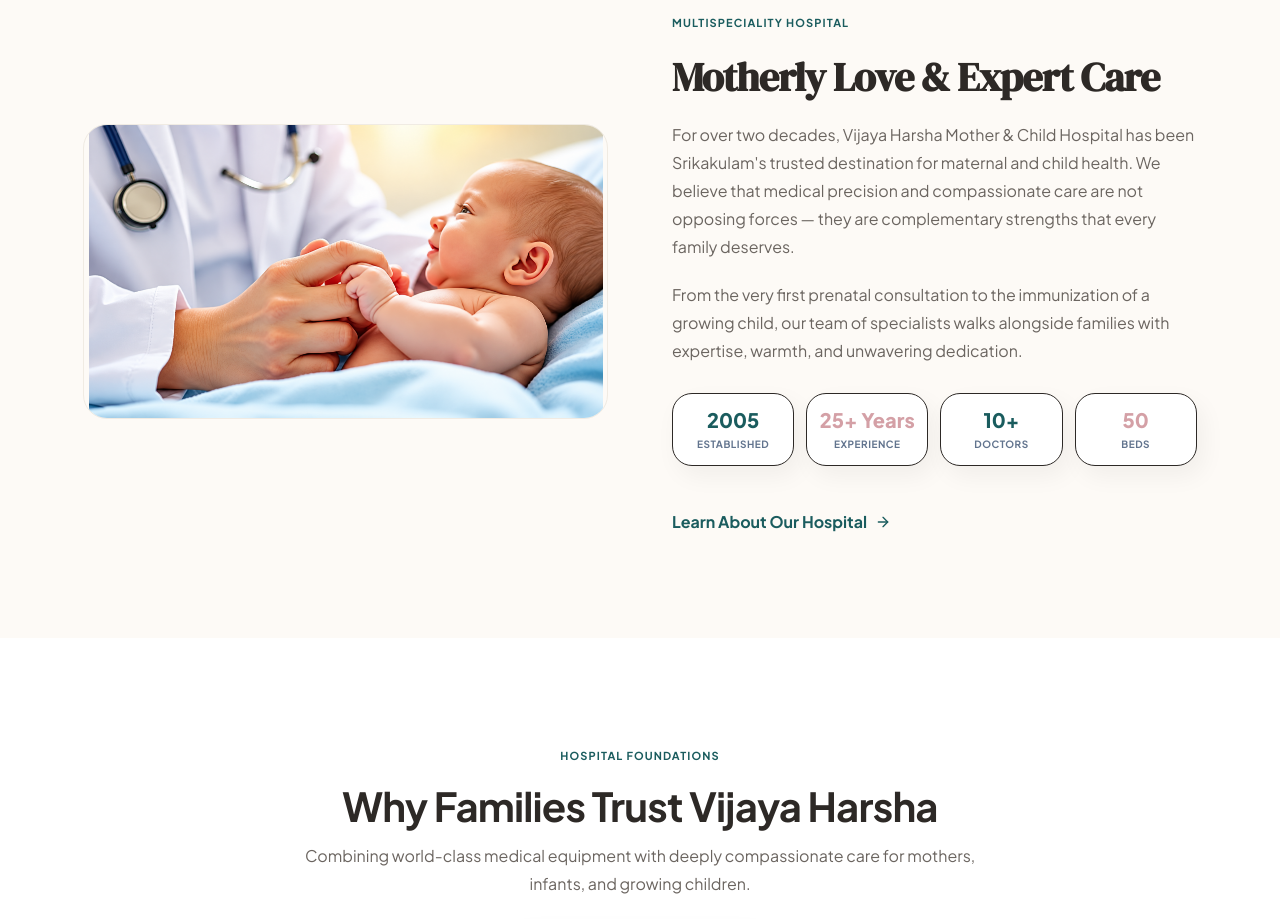
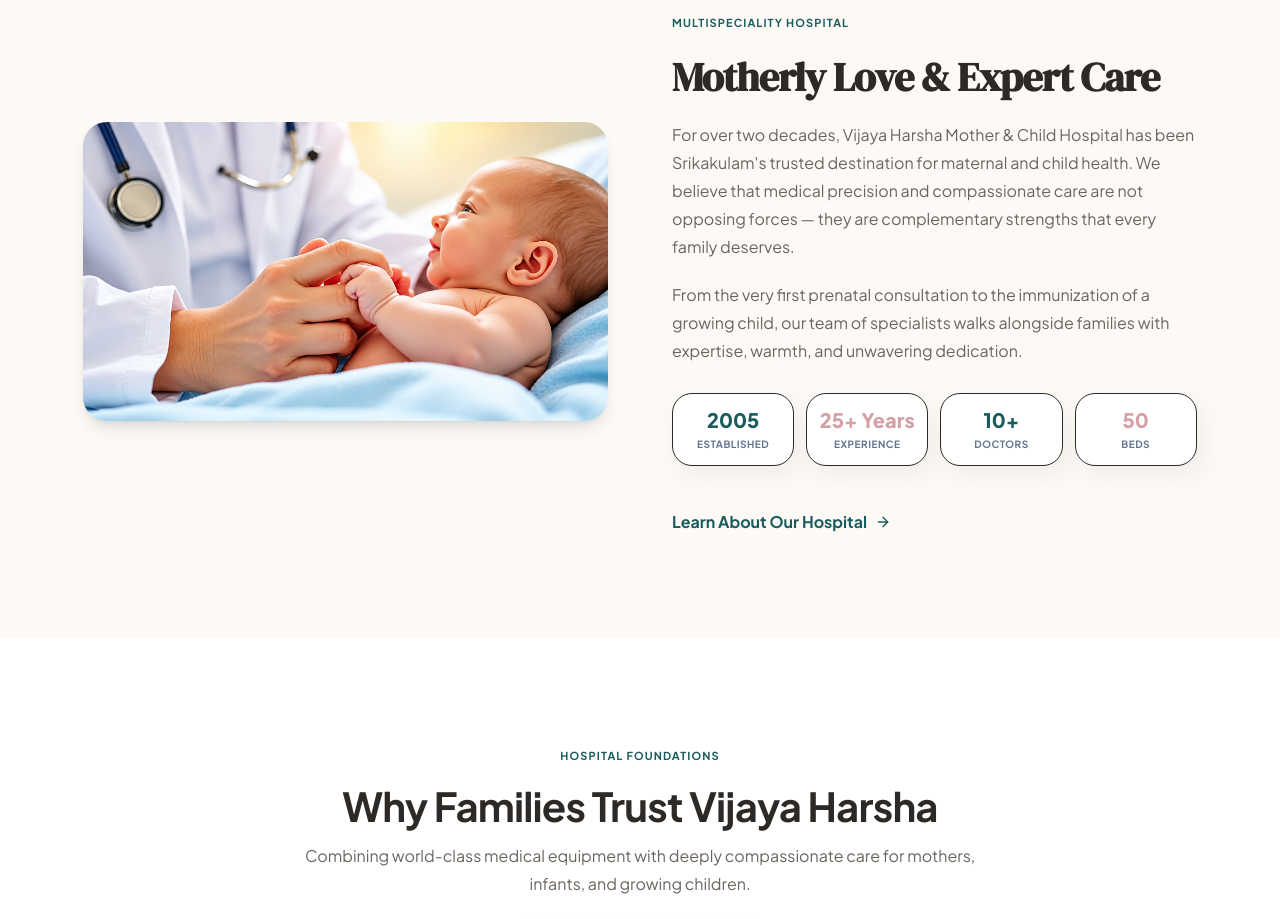
Before and after one commit to 251412/vijaya-harsha-mother-and-child-hospital, a Next.js app: page / in a window 1280 px wide. Shown: the part 1160-2079 px from the top of the page. Built offline with nearby package versions, Linux system fonts and the light colour scheme; no server answers.

Commit message:
Update image layout to fill card completely without cropping or borders

```diff
--- a/src/app/page.tsx
+++ b/src/app/page.tsx
@@ -187,12 +187,13 @@
             {/* Image — asymmetric with organic shape */}
             <ScrollReveal animation="slideLeft">
               <div className="relative">
-                <div className="relative rounded-3xl overflow-hidden aspect-[4/3] md:aspect-video w-full max-w-xl mx-auto lg:mx-0 img-zoom bg-[var(--color-ivory)] flex items-center justify-center" style={{ border:"1px solid var(--color-border-light)" }}>
+                <div className="relative rounded-3xl overflow-hidden w-full max-w-xl mx-auto lg:mx-0 img-zoom shadow-lg">
                   <Image
                     src="/images/doctor-baby-care.png"
                     alt="Doctor caring for a newborn at Vijaya Harsha Hospital"
-                    fill
-                    className="object-contain"
+                    width={1024}
+                    height={584}
+                    className="w-full h-auto block"
                     sizes="(max-width: 768px) 100vw, 50vw"
                     loading="lazy"
                   />
```
